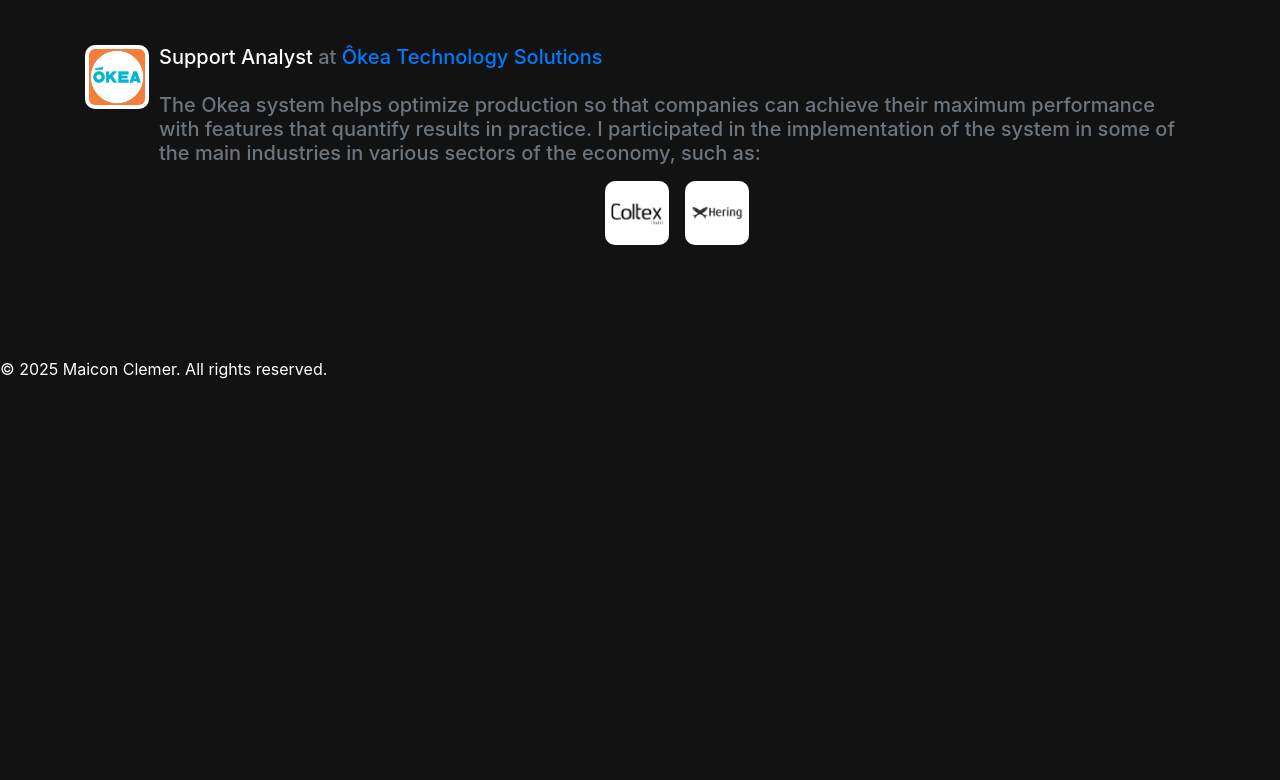
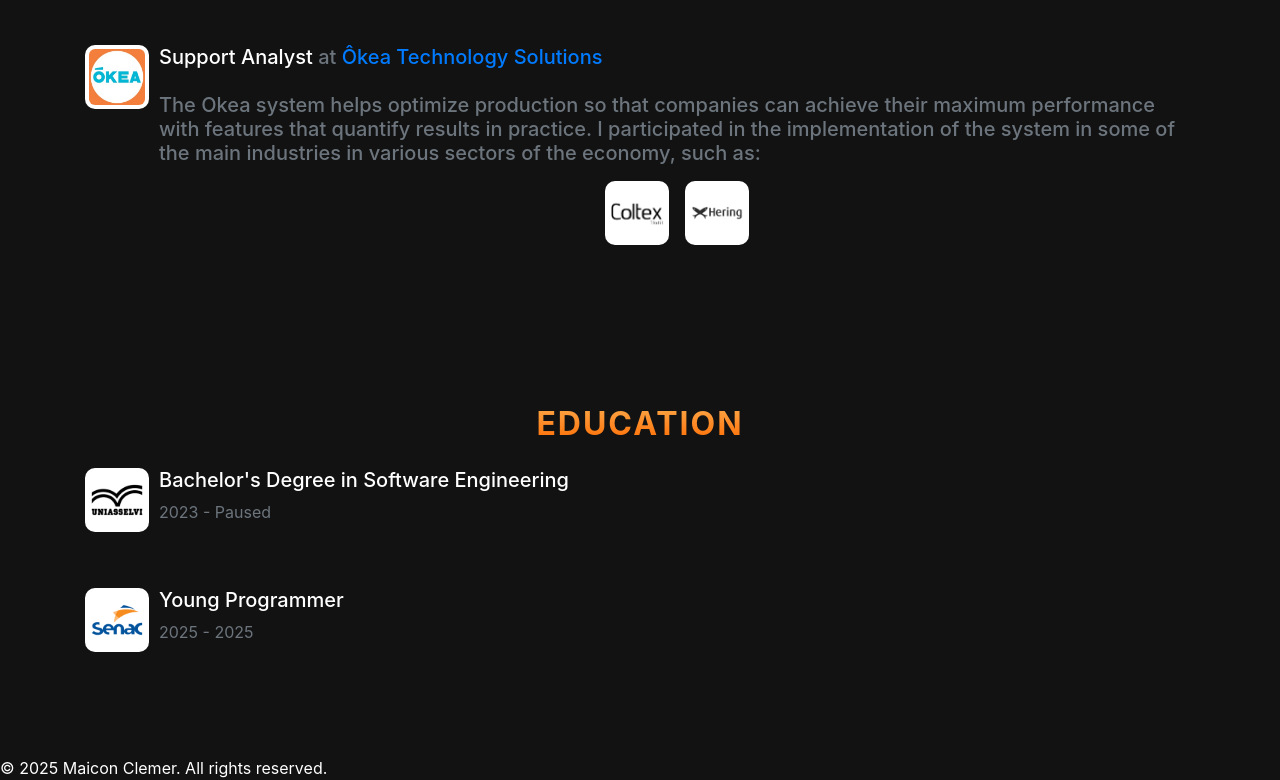
Before and after one commit to MaiconClemer/CVmaicon, a plain HTML site: page Index.html in a window 1280 px wide. Shown: the part 1352-2132 px from the top of the page. Before the commit the page ends 1733 px from the top, so only its background shows below. Drawn offline with nearby package versions, Linux system fonts and the light colour scheme.

Commit message:
educação

```diff
--- a/Index.html
+++ b/Index.html
@@ -157,10 +157,31 @@
   -->
 </section>
 
+<section class="container py-5" id="Education">
+  <h2 class="project-title text-center text-warning fw-bold mb-4" data-i18n="education">Education</h2>
 
-  <footer>
-    <p class="text-white">&copy; <span  data-i18n="footer">2025 Maicon Clemer. Todos os direitos reservados.</span> </p>
-  </footer>
+    <div class="d-flex flex-column flex-md-row align-items-start mb-5">
+      <img src="Imagens/uniasselvi.png" alt="Uniasselvi Logo" class="company-logo me-md-4 mb-3 mb-md-0" style="margin-right: 10px;">
+      <div>
+        <h5 class="fw-bold text-white" data-i18n="software">Bachelor's Degree in Software Engeneering</h5>
+        <p class="text-muted" data-i18n="paused">2023 - Paused</p>
+      </div>
+    </div>
+    <div class="d-flex flex-column flex-md-row align-items-start mb-5">
+      <img src="Imagens/senac-logo-png_seeklogo-242013.png" alt="Senac Logo" class="company-logo me-md-4 mb-3 mb-md-0" style="margin-right: 10px;">
+      <div>
+        <h5 class="fw-bold text-white" data-i18n="Aprentice">Young Aprentice</h5>
+        <p class="text-muted">2025 - 2025</p>
+      </div>
+    </section>
+
+
+
+<footer>
+    <div>
+      <p class="text-white">&copy; <span  data-i18n="footer">2025 Maicon Clemer. Todos os direitos reservados.</span> </p>
+</div>
+</footer>
 
   <script src="https://code.jquery.com/jquery-3.3.1.slim.min.js" integrity="sha384-q8i/X+965DzO0rT7abK41JStQIAqVgRVzpbzo5smXKp4YfRvH+8abtTE1Pi6jizo" crossorigin="anonymous"></script>
   <script src="https://cdnjs.cloudflare.com/ajax/libs/popper.js/1.14.3/umd/popper.min.js" integrity="sha384-ZMP7rVo3mIykV+2+9J3UJ46jBk0WLa9tNfNt8H9Rt7XA8U26rGf2JNs5IhPpSkF" crossorigin="anonymous"></script>
@@ -186,8 +207,10 @@
       at: "at",
       okea: "Ôkea Technology Solutions",
       okeaDescription: "The Okea system helps optimize production so that companies can achieve their maximum performance with features that quantify results in practice. I participated in the implementation of the system in some of the main industries in various sectors of the economy, such as:",
-      footer: "2025 Maicon Clemer. All rights reserved."
-
+      footer: "2025 Maicon Clemer. All rights reserved.",
+      software: "Bachelor's Degree in Software Engineering",
+      Aprentice: "Young Programmer",
+      paused: "2023 - Paused",
     },
     pt: {
       home: "Início",
@@ -196,7 +219,7 @@
       education: "Educação",
       contact: "Contato",
       learn: "Eu aprendo",
-      code: "Eu codifico",
+      code: "Eu Programo",
       create: "Eu crio",
       projectTitle: "PROJETOS",
       about: "Sou um desenvolvedor backend júnior com uma sólida formação técnica e experiência prática na construção de projetos práticos. Sou apaixonado por escrever código limpo e sustentável e atualmente estou focado no desenvolvimento de aplicações no estilo SaaS usando tecnologias modernas de backend. Também tenho um crescente interesse em design de banco de dados e manipulação de dados como parte da construção de sistemas confiáveis.",
@@ -207,7 +230,10 @@
       at: "na",
       okea: "Ôkea Soluções em Tecnologia",
       okeaDescription: "O sistema Okea ajuda a otimizar a produção para que as empresas possam alcançar sua máxima performance com funcionalidades que quantificam na prática os resultados. Participei da implementação do sistema em algumas das principais indústrias nos mais diversos ramos da economia, tais como:",
-      footer: "2025 Maicon Clemer. Todos os direitos reservados."
+      footer: "2025 Maicon Clemer. Todos os direitos reservados.",
+      software: "Bacharelado em Engenharia de Software",
+      Aprentice: "Jovem Programador",
+      paused: "2023 - Pausado",
 
     }
   };
--- a/style.css
+++ b/style.css
@@ -82,7 +82,7 @@ nav.navbar-transparente {
   background-color: #fff;
   padding: 4px;
 }
-.experience-section h2 {
+.experience-section h2, education-section h2 {
  background: linear-gradient(0deg, #1802e6,  #4955fc); /* Laranja vibrante */
   background-clip: text;
   -webkit-background-clip: text;
```
Also changed, not shown: Imagens/senac-logo-png_seeklogo-242013.png (added), Imagens/uniasselvi.png (added).
